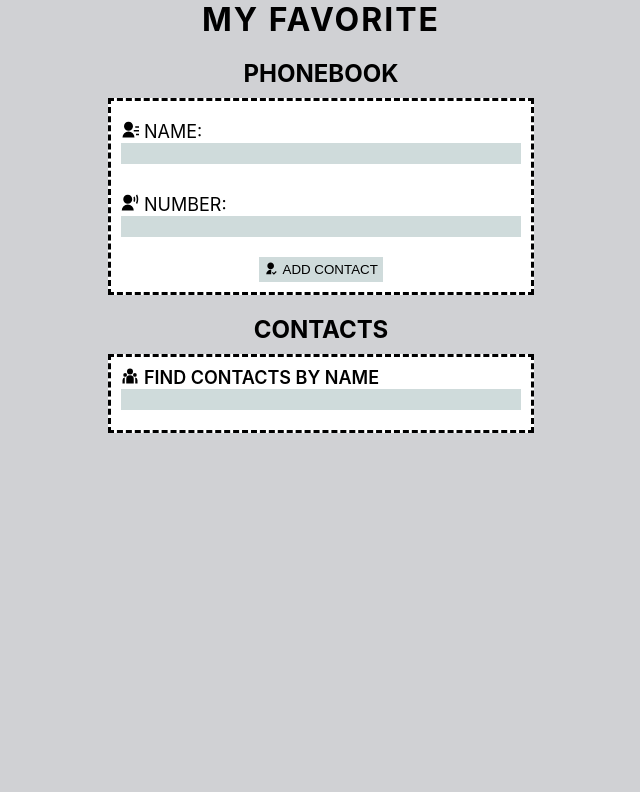
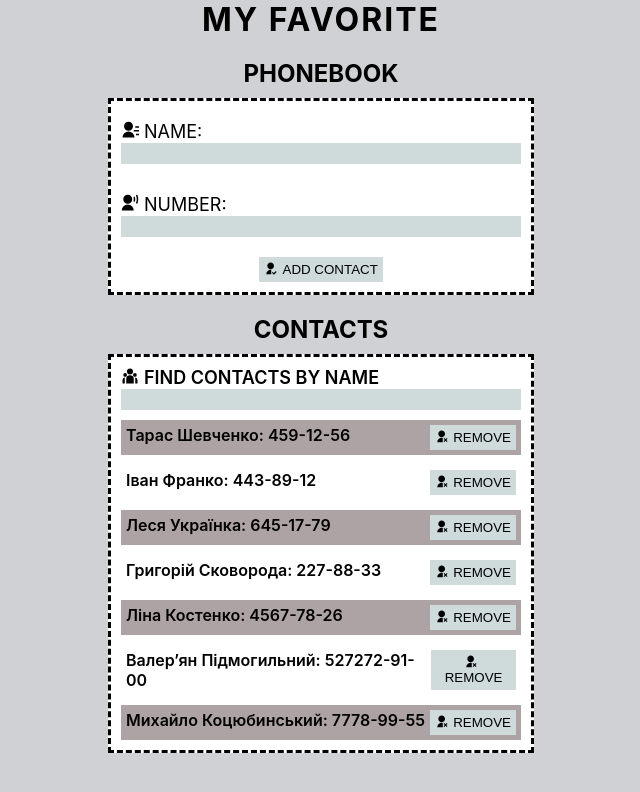
Before and after one commit to smisyuk4/goit-react-hw-03-phonebook, a React (Create React App) app: page / in a window 1280 px wide. Shown: the top 792 px of the page, without its empty margins (319-959 px from the left). Built offline with nearby package versions, Linux system fonts and the light colour scheme.

Commit message:
step 4 done, task done

```diff
--- a/src/components/App/App.jsx
+++ b/src/components/App/App.jsx
@@ -8,16 +8,36 @@ import { Phonebook, MainTitle } from "./App.styled"
 export class App extends Component {
   state = {
     contacts: [
-      // { id: 'id-1', name: 'Тарас Шевченко', number: '459-12-56' },
-      // {id: 'id-2', name: 'Іван Франко', number: '443-89-12'},
-      // {id: 'id-3', name: 'Леся Українка', number: '645-17-79'},
-      // { id: 'id-4', name: 'Григорій Сковорода', number: '227-88-33' },
-      // { id: 'id-5', name: 'Ліна Костенко', number: '4567-78-26' },
-      // { id: 'id-6', name: 'Валер’ян Підмогильний', number: '527272-91-00' },
-      // { id: 'id-7', name: 'Михайло Коцюбинський', number: '7778-99-55' },
+      { id: 'id-1', name: 'Тарас Шевченко', number: '459-12-56' },
+      {id: 'id-2', name: 'Іван Франко', number: '443-89-12'},
+      {id: 'id-3', name: 'Леся Українка', number: '645-17-79'},
+      { id: 'id-4', name: 'Григорій Сковорода', number: '227-88-33' },
+      { id: 'id-5', name: 'Ліна Костенко', number: '4567-78-26' },
+      { id: 'id-6', name: 'Валер’ян Підмогильний', number: '527272-91-00' },
+      { id: 'id-7', name: 'Михайло Коцюбинський', number: '7778-99-55' },
     ],
     filter: '',
   };
+
+  componentDidMount() {
+    let contactsLocal = localStorage.getItem('contacts')
+
+    if (contactsLocal) {
+      contactsLocal = JSON.parse(contactsLocal)
+      this.setState({contacts: contactsLocal})
+    }
+  }
+
+  componentDidUpdate(prevProps, prevState) {
+    if (this.state.contacts !== prevState.contacts) {
+      localStorage.setItem('contacts', JSON.stringify(this.state.contacts))
+    }
+
+    if (this.state.contacts.length === 0) {
+      localStorage.removeItem('contacts')
+    }
+  }
+
 
   submitContact = (newContact) => {
     this.setState(({ contacts }) => {
```
Also changed, not shown: src/components/ContactForm/ContactForm.js (+0 -8 lines), src/task.txt.
